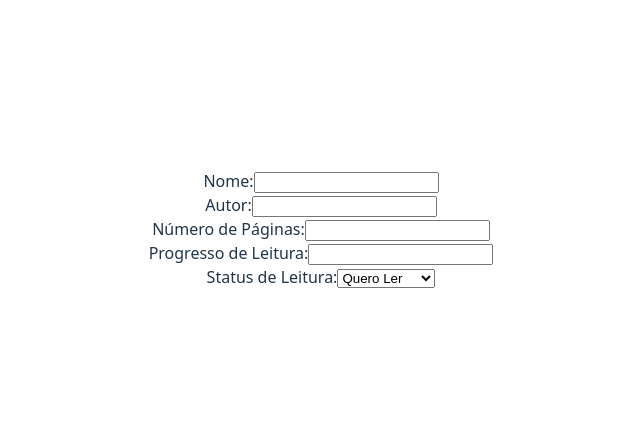
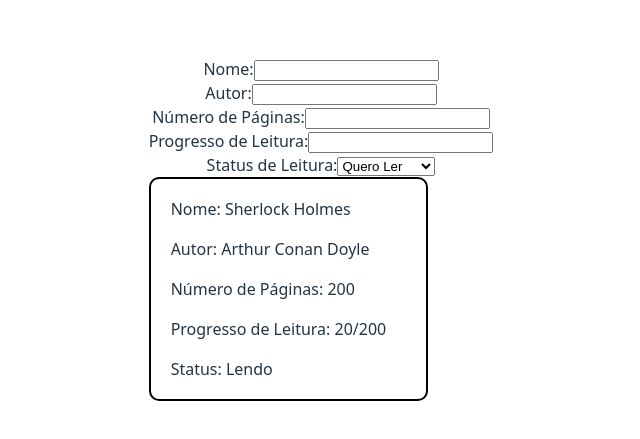
Before and after one commit to ufjf-dcc207/ufjf-dcc207-2024-3-a-trb3-matheusribeiro, a React (Vite) app: page / in a window 1280 px wide. Shown: the part 171-610 px from the top of the page, without its empty margins (319-959 px from the left). Built offline with nearby package versions, Linux system fonts and the light colour scheme.

Commit message:
faz card de Livro

```diff
--- a/src/App.tsx
+++ b/src/App.tsx
@@ -1,5 +1,6 @@
 import './App.css'
 import Adiciona from './components/Adiciona'
+import Livro from './components/Livro'
 
 function App() {
 
@@ -7,6 +8,7 @@ function App() {
     <>
       <div>
         <Adiciona/>
+        <Livro/>
       </div>
     </>
   )
--- /dev/null
+++ b/src/components/Livro.css
@@ -0,0 +1,16 @@
+.livro{
+    border: 2px solid black;
+    border-radius: 10px;
+    width: 80%;
+    box-shadow: 0px 0px 10px -2px white;
+}
+
+.textoContainer{
+    flex-direction: column;
+    padding: 2px 2px 2px 20px;
+}
+
+.texto{
+    text-align: start;
+    font-size: 16px;
+}
--- /dev/null
+++ b/src/components/Livro.tsx
@@ -0,0 +1,15 @@
+import './Livro.css'
+
+export default function Livro(){
+    return(
+        <div className='livro'>
+            <div className='textoContainer'>
+                <p className='texto'>Nome: Sherlock Holmes</p>
+                <p className='texto'>Autor: Arthur Conan Doyle</p>
+                <p className='texto'>Número de Páginas: 200</p>
+                <p className='texto'>Progresso de Leitura: 20/200</p>
+                <p className='texto'>Status: Lendo</p>
+            </div>
+        </div>
+    )
+}
```
